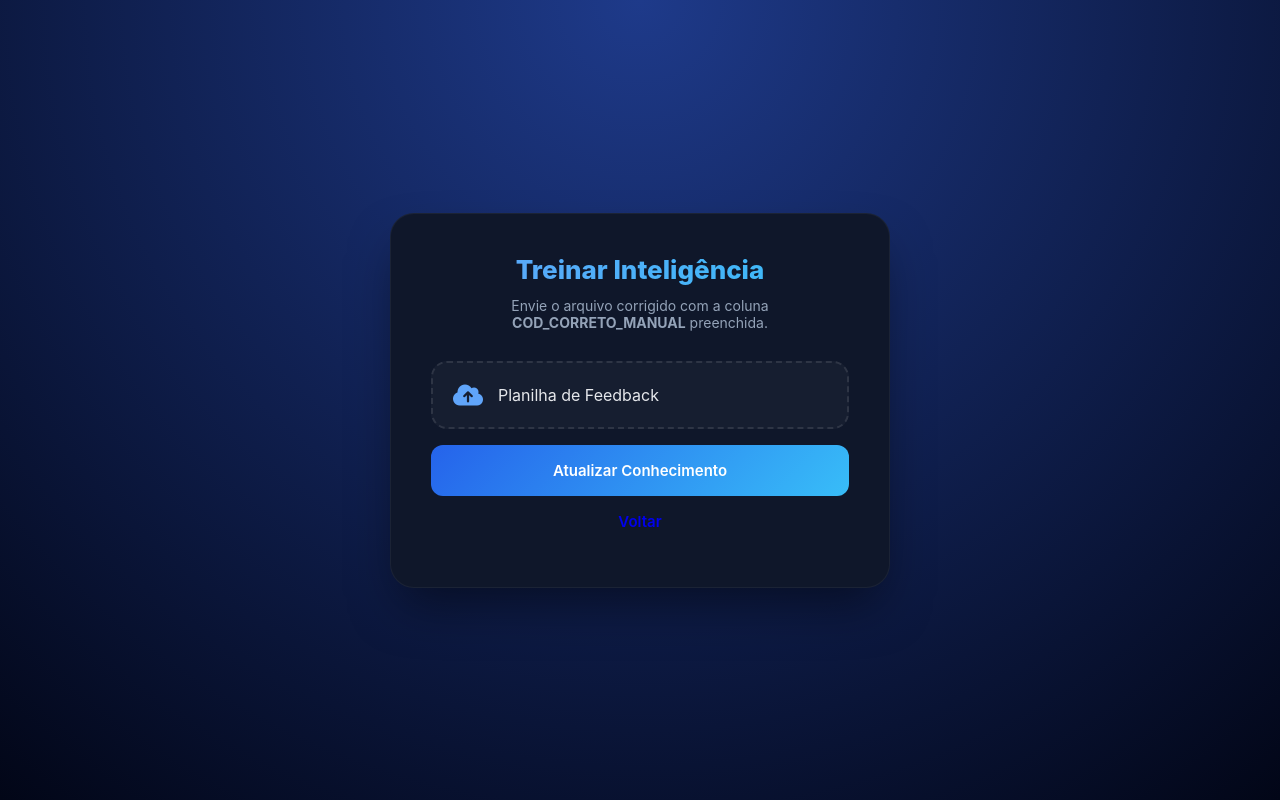
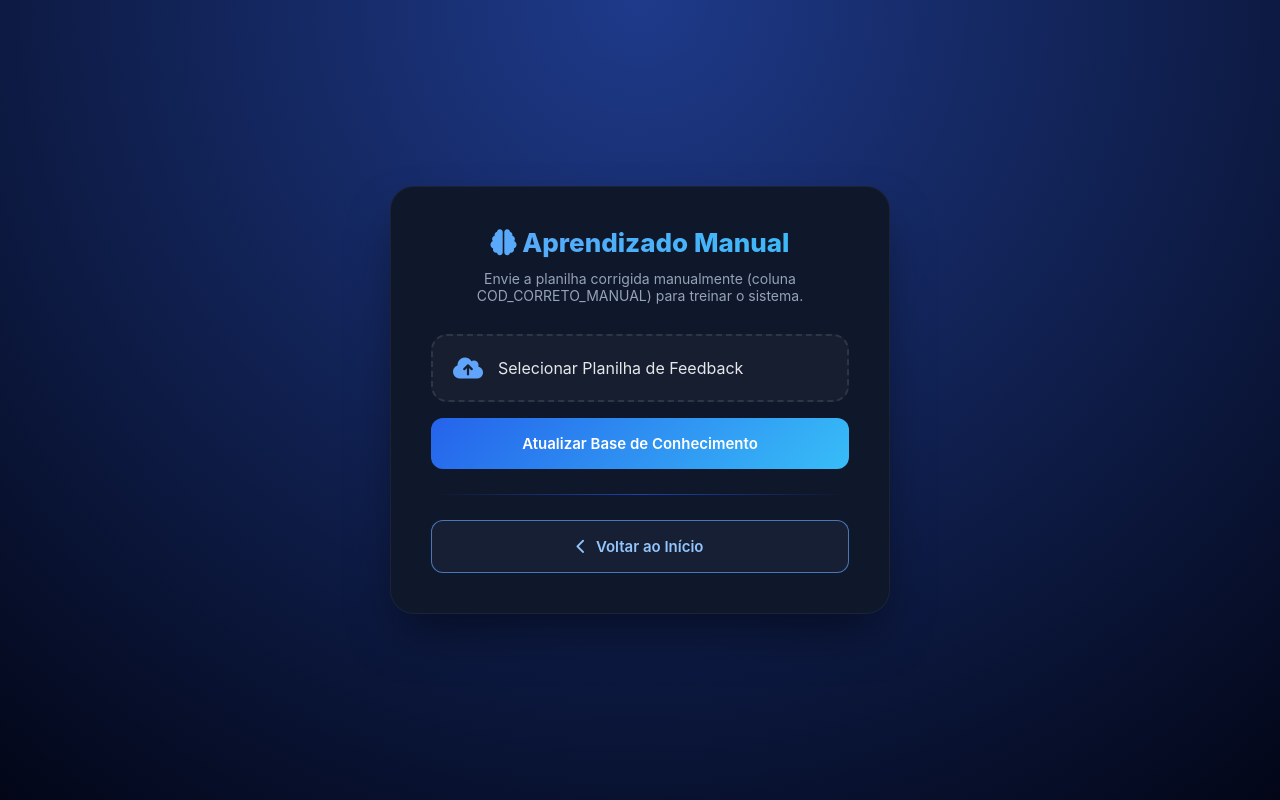
Before and after one commit to hnrqem/higiene_rh, a Flask app: page /aprender in a window 1280 px wide. Run offline with Flask 3, Linux system fonts and the light colour scheme.

Commit message:
Update aprender.html

```diff
--- a/HIGIENIZADOR COD/templates/aprender.html
+++ b/HIGIENIZADOR COD/templates/aprender.html
@@ -2,36 +2,46 @@
 <html lang="pt-br">
 <head>
     <meta charset="UTF-8">
-    <title>Treinar Sistema</title>
+    <meta name="viewport" content="width=device-width, initial-scale=1.0">
+    <title>Aprendizado Manual</title>
     <link rel="stylesheet" href="{{ url_for('static', filename='style.css') }}">
     <link rel="stylesheet" href="https://cdnjs.cloudflare.com/ajax/libs/font-awesome/6.5.1/css/all.min.css">
 </head>
 <body>
     <div class="app">
         <div class="card">
-            <h1>Treinar Inteligência</h1>
-            <p class="subtitle">Envie o arquivo corrigido com a coluna <strong>COD_CORRETO_MANUAL</strong> preenchida.</p>
+            <h1><i class="fa-solid fa-brain"></i> Aprendizado Manual</h1>
+            <p class="subtitle">Envie a planilha corrigida manualmente (coluna COD_CORRETO_MANUAL) para treinar o sistema.</p>
 
             <form method="POST" enctype="multipart/form-data" class="form">
                 <div class="upload">
                     <label>
                         <i class="fa-solid fa-cloud-arrow-up"></i>
-                        <span>Planilha de Feedback</span>
-                        <input type="file" name="feedback" required>
-                    </label>
+                        <span>Selecionar Planilha de Feedback</span>
+                        <input type="file" name="feedback"> </label>
                 </div>
-                <button type="submit" class="btn primary">Atualizar Conhecimento</button>
+
+                <div id="js-alert" style="display: none;" class="alert-inline"></div>
+
+                <button type="submit" class="btn primary">
+                    Atualizar Base de Conhecimento
+                </button>
             </form>
 
             {% if msg %}
-                <div class="alert">
+                <div class="alert success" style="margin-top: 20px;">
                     <i class="fa-solid fa-check"></i> {{ msg }}
                 </div>
             {% endif %}
 
-            <a href="/" class="btn secondary">Voltar</a>
+            <div class="divider"></div>
+
+            <a href="/" class="btn ghost">
+                <i class="fa-solid fa-chevron-left"></i> Voltar ao Início
+            </a>
         </div>
     </div>
-    <script src="{{ url_for('static', filename='app.js') }}"></script>
+
+    <script src="{{ url_for('static', filename='app.js') }}?v=1.2"></script>
 </body>
 </html>
```
